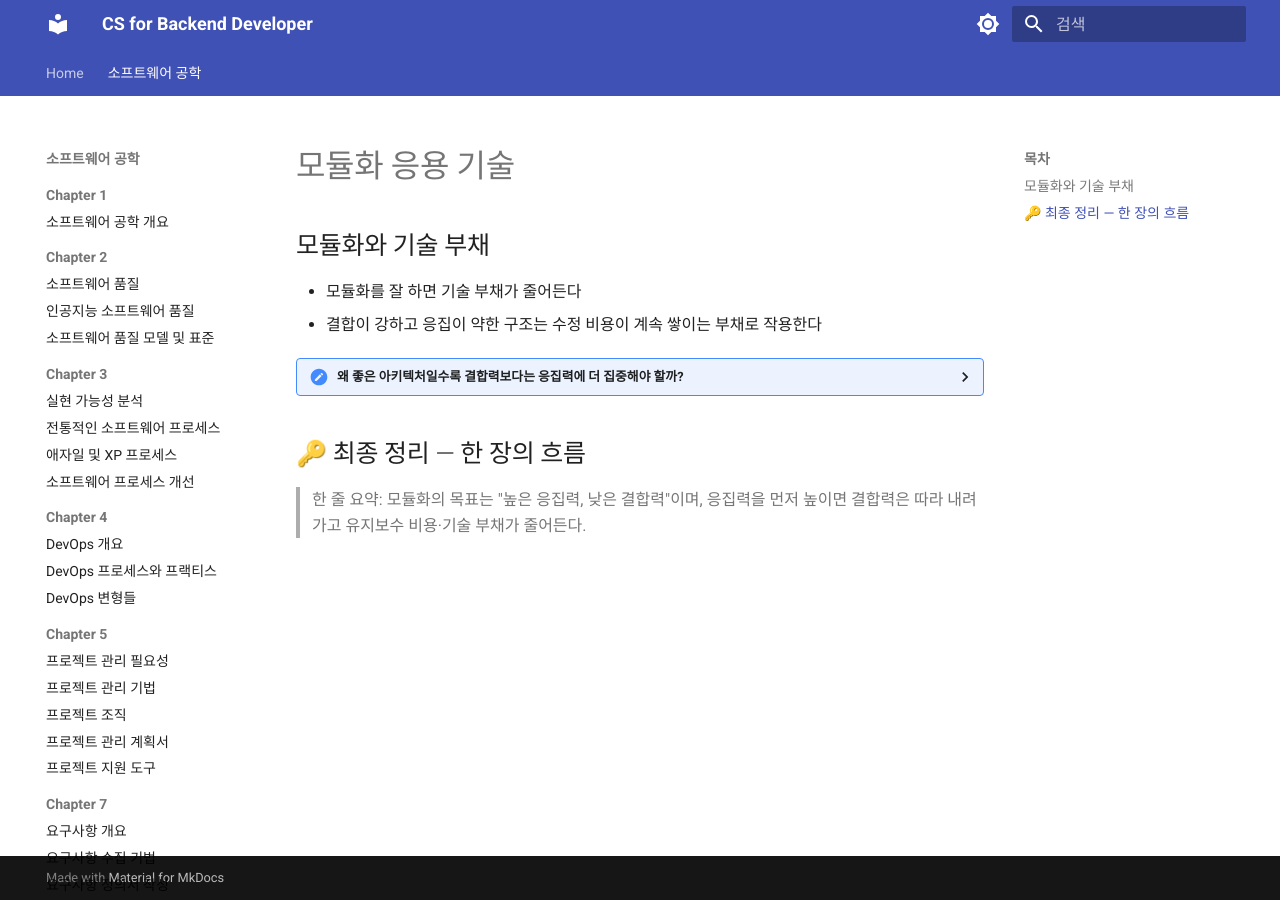
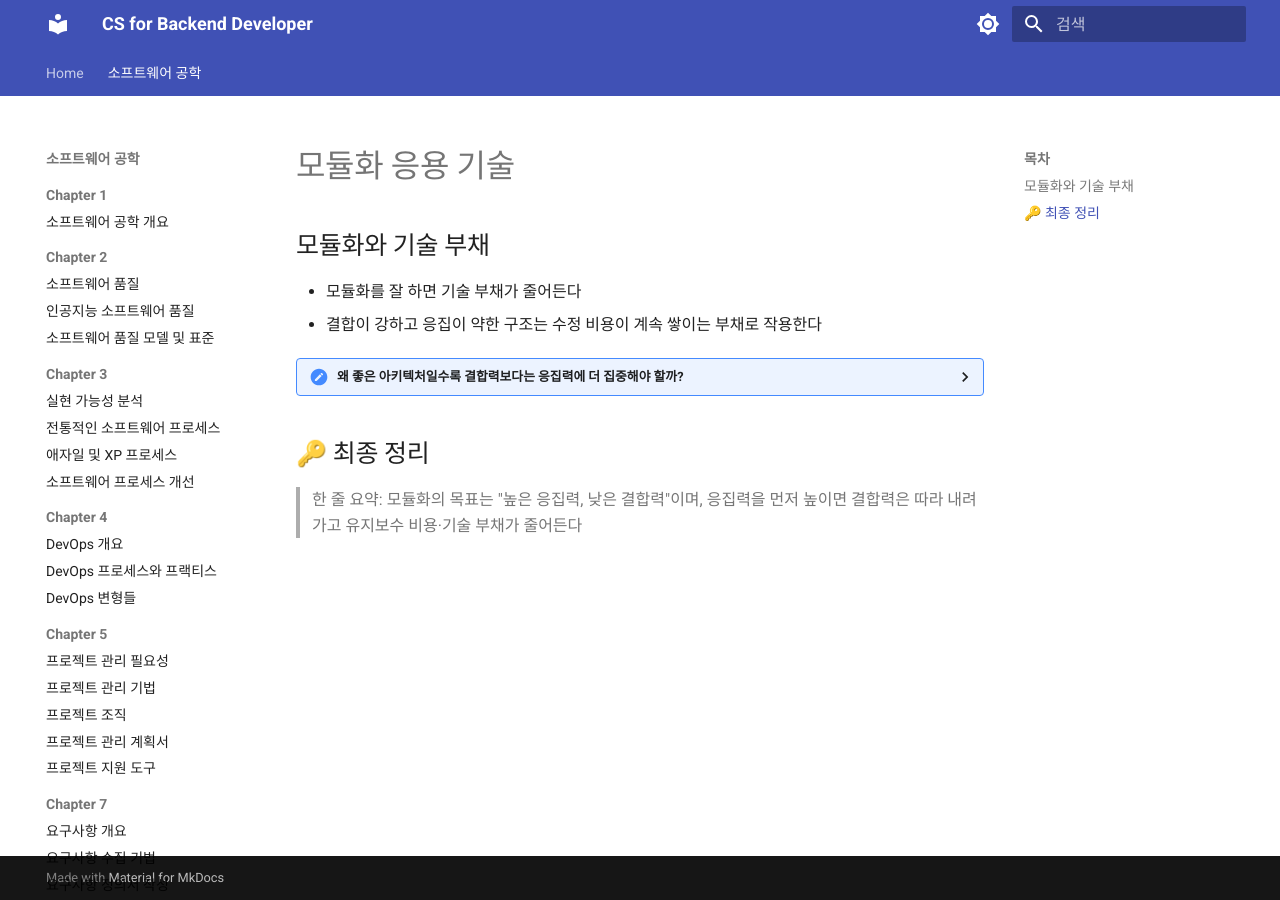
Before and after one commit to CokaNuri/CSBE, an MkDocs documentation site: the page built from docs/software-engineering/Chapter 9/04 모듈화 응용 기술.md, in a window 1280 px wide. Built offline with MkDocs 1.6.1 and Material for MkDocs 9.7.7, drawn with Linux system fonts in a browser that asks for light colours.

Commit message:
Chapter 9 수정

```diff
--- a/docs/software-engineering/Chapter 9/04 모듈화 응용 기술.md
+++ b/docs/software-engineering/Chapter 9/04 모듈화 응용 기술.md
@@ -13,6 +13,6 @@
 
 </details>
 
-## 🔑 최종 정리 — 한 장의 흐름
+## 🔑 최종 정리
 
-> 한 줄 요약: 모듈화의 목표는 "높은 응집력, 낮은 결합력"이며, 응집력을 먼저 높이면 결합력은 따라 내려가고 유지보수 비용·기술 부채가 줄어든다.
+> 한 줄 요약: 모듈화의 목표는 "높은 응집력, 낮은 결합력"이며, 응집력을 먼저 높이면 결합력은 따라 내려가고 유지보수 비용·기술 부채가 줄어든다
--- a/mkdocs.yml
+++ b/mkdocs.yml
@@ -62,7 +62,7 @@ nav:
       - 행위 모델링 : "software-engineering/Chapter 8/04 행위 모델링.md"
       - 분석 산출물 점검 : "software-engineering/Chapter 8/05 분석 산출물 점검.md"
     - Chapter 9:
-      - 모듈화 설계 개요 : "software-engineering/Chapter 9/01 분석 산출물 점검.md"
+      - 모듈화 설계 개요 : "software-engineering/Chapter 9/01 모듈화 설계 개요.md"
       - 결합력의 이해 : "software-engineering/Chapter 9/02 결합력의 이해.md"
       - 응집력의 이해 : "software-engineering/Chapter 9/03 응집력의 이해.md"
       - 모듈화 응용 기술 : "software-engineering/Chapter 9/04 모듈화 응용 기술.md"
```
Also changed, not shown: docs/software-engineering/Chapter 9/03 응집력의 이해.md (+6 -6 lines).
